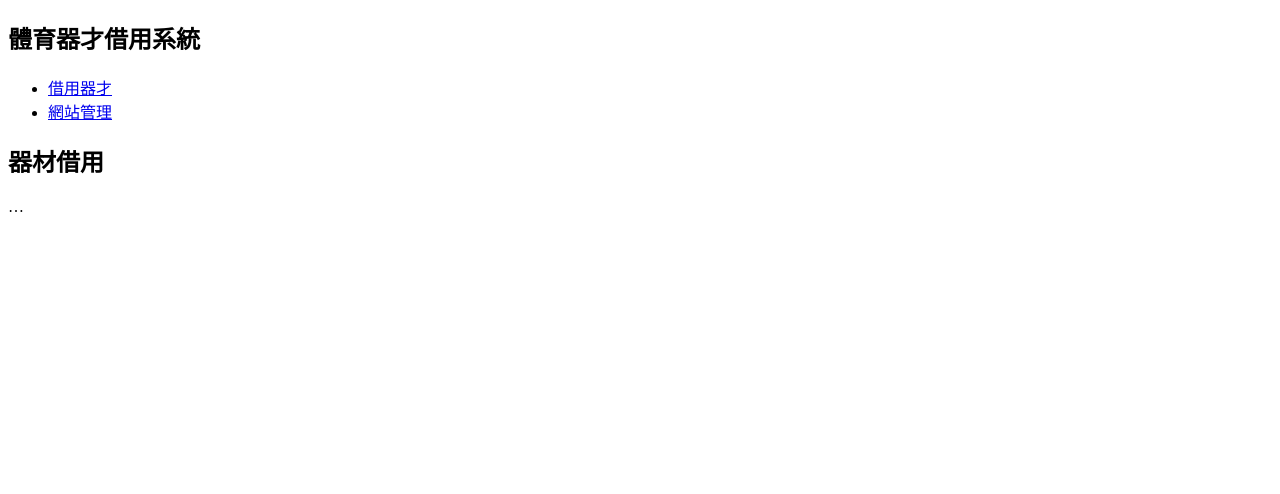
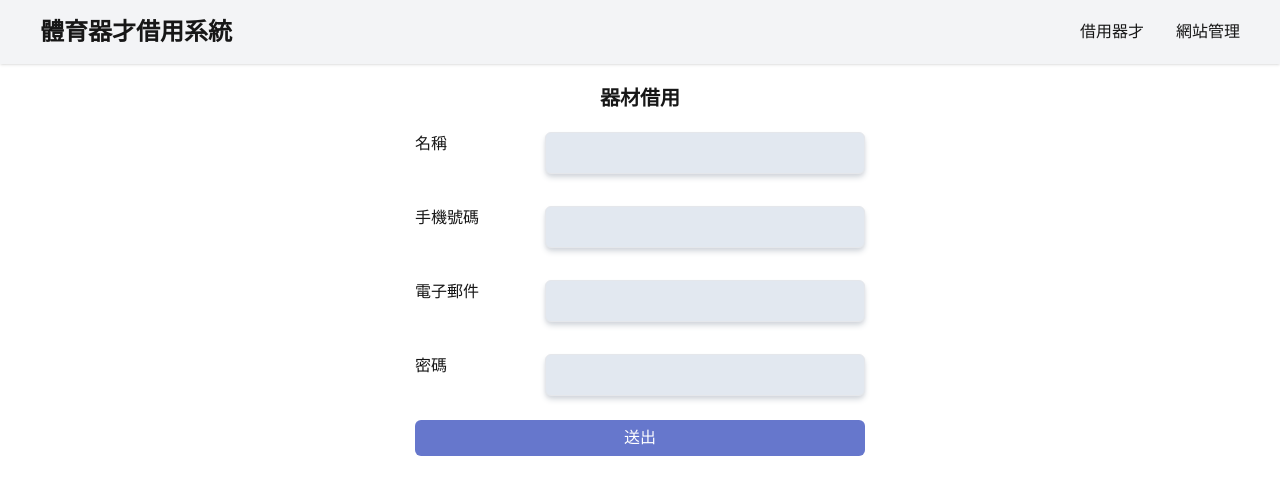
Before and after one commit to lucashsu95/asset-lend-frontend, a Next.js app: page / in a window 1280 px wide. Shown: the top 494 px of the page. Built offline with nearby package versions, Linux system fonts and the light colour scheme.

Commit message:
新增 react-hook-form 套件，更新 SportsContext 和管理頁面，調整表單元件樣式

```diff
--- a/package.json
+++ b/package.json
@@ -16,6 +16,7 @@
     "next": "15.0.3",
     "react": "19.0.0-rc-66855b96-20241106",
     "react-dom": "19.0.0-rc-66855b96-20241106",
+    "react-hook-form": "^7.53.2",
     "sweetalert2": "^11.14.5"
   },
   "devDependencies": {
--- a/src/api/api.ts
+++ b/src/api/api.ts
@@ -1,6 +1,5 @@
 import { generateApi } from 'axios-api-gen'
 import axios from 'axios'
-
 
 const API_PREFIX = process.env.NEXT_PUBLIC_API_URL
 const axiosInstance = axios.create({
@@ -14,7 +13,7 @@ const endpoints = {
 	postLogin: 'auth/login', // 登入
 	postLogout: 'auth/logout', // 登出
 	getGoogleLogin: 'auth/google', // google 登入
-  getCheckToken: 'auth/check_access_token', // 檢查 token 是否有效
+	getCheckToken: 'auth/check_access_token' // 檢查 token 是否有效
 
 	// users
 	// postSignup: 'users/signup', // 註冊一般食客
--- a/src/components/Form.tsx
+++ b/src/components/Form.tsx
@@ -1,25 +1,23 @@
-import PropTypes from 'prop-types'
-
 interface FormProps {
 	title?: string | React.ReactNode
-	handleSubmit: (event: React.FormEvent<HTMLFormElement>) => void
+	handleSubmit: (event: React.FormEvent<HTMLFormElement>) => void | undefined
 	children: React.ReactNode
 	other?: React.ReactNode
 	className?: string
 }
 
-export default function Form({ title, handleSubmit, children, other, className }: FormProps) {
+export default function Form({ title, children, handleSubmit, other, className }: FormProps) {
 	return (
 		<div className={`h-min py-5 ${className}`}>
 			{title && (
-				<div>
+				<div className='mb-5 text-center text-xl font-bold'>
 					<div>{title}</div>
 				</div>
 			)}
 			<section>
-				<form onSubmit={handleSubmit} className='space-y-4'>
+				<form className='space-y-5' onSubmit={handleSubmit}>
 					{children}
-					<button type='submit' className='w-full'>
+					<button type='submit' className='btn-primary w-full'>
 						送出
 					</button>
 					{other}
@@ -28,9 +26,3 @@ export default function Form({ title, handleSubmit, children, other, className }
 		</div>
 	)
 }
-Form.propTypes = {
-	title: PropTypes.oneOfType([PropTypes.string, PropTypes.object]),
-	handleSubmit: PropTypes.func,
-	children: PropTypes.node.isRequired,
-	other: PropTypes.node
-}
--- a/src/context/SportsContext.tsx
+++ b/src/context/SportsContext.tsx
@@ -2,8 +2,8 @@ import { createContext, useState } from 'react'
 
 type Sport = {
 	id: number
-	name: string,
-    amount:0,
+	name: string
+	amount: 0
 }
 
 type SportsContextType = {
--- a/src/pages/googleCallback.tsx
+++ b/src/pages/auth/google/googleCallback.tsx
@@ -1,9 +1,10 @@
-import { useEffect } from 'react'
+import { useEffect, useContext } from 'react'
 import { useRouter } from 'next/router'
-
+import { UserContext } from '@/context/UsersContext'
 
 export default function GoogleCallback() {
 	const router = useRouter()
+	const userContext = useContext(UserContext)
 
 	useEffect(() => {
 		fetch(`http://localhost:8000/api/auth/google/callback${location.search}`, {
@@ -16,13 +17,15 @@ export default function GoogleCallback() {
 			.then((data) => {
 				data.user.access_token = data?.access_token
 
-        // 要把 user 存到 context 裡
+				// 要把 user 存到 context 裡
 
-        console.log(data.user);
-
+				console.log(data.user)
+				if (userContext) {
+					userContext.addUser(data.user)
+				}
 				router.push({
 					pathname: '/'
 				})
 			})
-	}, [router])
+	}, [router, userContext])
 }
--- a/src/pages/index.tsx
+++ b/src/pages/index.tsx
@@ -1,4 +1,6 @@
+import Form from '@/components/Form'
 import localFont from 'next/font/local'
+import { useForm } from 'react-hook-form'
 
 const geistSans = localFont({
 	src: './fonts/GeistVF.woff',
@@ -11,14 +13,64 @@ const geistMono = localFont({
 	weight: '100 900'
 })
 
+const handleNull =() => {
+
+}
+
 export default function Home() {
+	const { register, handleSubmit } = useForm()
+
+	const onSubmit = () => {}
+
+	handleSubmit(onSubmit)
+
 	return (
 		<div
 			className={`${geistSans.variable} ${geistMono.variable} font-[family-name:var(--font-geist-sans)]`}
 		>
 			<main className='mx-auto w-[80%]'>
-				<h2>器材借用</h2>
-				<section>…</section>
+				<Form title='器材借用' className='mx-auto w-[450px]' handleSubmit={handleNull}>
+					<div className='space-y-7'>
+						<div className='flex justify-between'>
+							<label htmlFor='nickname'>名稱</label>
+							<input
+								className='input'
+								{...register('nickname', {
+									required: '必填'
+								})}
+							/>
+						</div>
+						<div className='flex justify-between'>
+							<label htmlFor='phone'>手機號碼</label>
+							<input
+								className='input'
+								{...register('phone', {
+									required: '必填'
+								})}
+							/>
+						</div>
+
+						<div className='flex justify-between'>
+							<label htmlFor='email'>電子郵件</label>
+							<input
+								className='input'
+								{...register('email', {
+									required: '必填'
+								})}
+							/>
+						</div>
+
+						<div className='flex justify-between'>
+							<label htmlFor='password'>密碼</label>
+							<input
+								className='input'
+								{...register('password', {
+									required: '必填'
+								})}
+							/>
+						</div>
+					</div>
+				</Form>
 			</main>
 		</div>
 	)
--- a/src/pages/login.tsx
+++ b/src/pages/login.tsx
@@ -2,7 +2,6 @@ import { useState, useEffect } from 'react'
 import { FcGoogle } from 'react-icons/fc'
 import api from '@/api/api'
 import Form from '@/components/Form'
-// import { AlertDialog } from '@/api/ApiResponse'
 
 function GoogleLogin() {
 	const [loginUrl, setLoginUrl] = useState<string | undefined>(undefined)
@@ -17,7 +16,10 @@ function GoogleLogin() {
 	return (
 		<div className='border-t-2 border-gray-300'>
 			<a href={loginUrl}>
-				<button className='mt-3 w-full border border-gray-300' type='button'>
+				<button
+					className='mt-3 grid w-full grid-cols-[1fr_10fr] items-center rounded-md border border-gray-300 px-2 py-3'
+					type='button'
+				>
 					<FcGoogle className='mr-3 h-5 w-5' />
 					Sign in with Google
 				</button>
@@ -61,17 +63,11 @@ export default function Login() {
 	return (
 		<div className='mx-auto max-w-[450px]'>
 			<div className='mt-16'>
-				<Form
-					className='w-10'
-					other={<GoogleLogin />}
-					title='Login 登入'
-					handleSubmit={handleSubmit}
-				>
-					<h2>登入</h2>
-
+				<Form other={<GoogleLogin />} title='Login 登入' handleSubmit={handleSubmit}>
 					<div className='space-y-2'>
 						<label htmlFor='nickname'>名稱</label>
 						<input
+							className='input'
 							id='nickname'
 							name='nickname'
 							type='nickname'
@@ -83,6 +79,7 @@ export default function Login() {
 					<div className='space-y-2'>
 						<label htmlFor='phone'>手機號碼</label>
 						<input
+							className='input'
 							id='phone'
 							name='phone'
 							type='text'
@@ -95,6 +92,7 @@ export default function Login() {
 					<div className='space-y-2'>
 						<label htmlFor='email'>電子郵件</label>
 						<input
+							className='input'
 							id='email'
 							name='email'
 							type='email'
@@ -107,6 +105,7 @@ export default function Login() {
 					<div className='space-y-2'>
 						<label htmlFor='password'>密碼</label>
 						<input
+							className='input'
 							id='password'
 							name='password'
 							type='password'
--- a/src/pages/manage.tsx
+++ b/src/pages/manage.tsx
@@ -1,11 +1,9 @@
-
 export default function Manage() {
-
 	return (
 		<div>
 			<main className='mx-auto w-[80%] py-5'>
 				<h1 className='text-xl font-bold'>Manage</h1>
-				<button className="btn-success mt-5">新增器材</button>
+				<button className='btn-success mt-5'>新增器材</button>
 				{/* 可以在這裡使用 sports 和 user 狀態 */}
 			</main>
 		</div>
--- a/src/styles/globals.css
+++ b/src/styles/globals.css
@@ -12,7 +12,6 @@ body {
 	background: var(--background);
 	font-family: Arial, Helvetica, sans-serif;
 }
-
 
 @layer components {
 	/* Components Start */
```
Also changed, not shown: src/api/ApiResponse.ts (+19 -20 lines), src/pages/_app.tsx (+5 -6 lines), 1 other file (tests, documents, lock files or other folders). Lines whose indentation alone changed are shown as unchanged.
